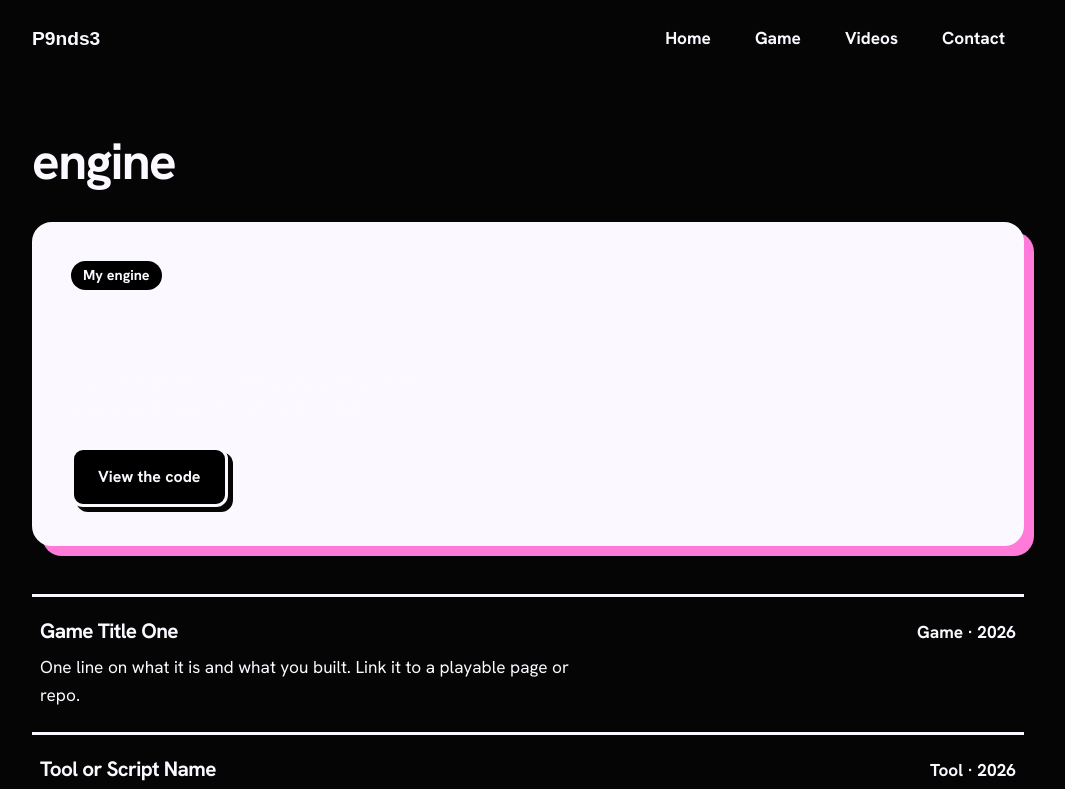
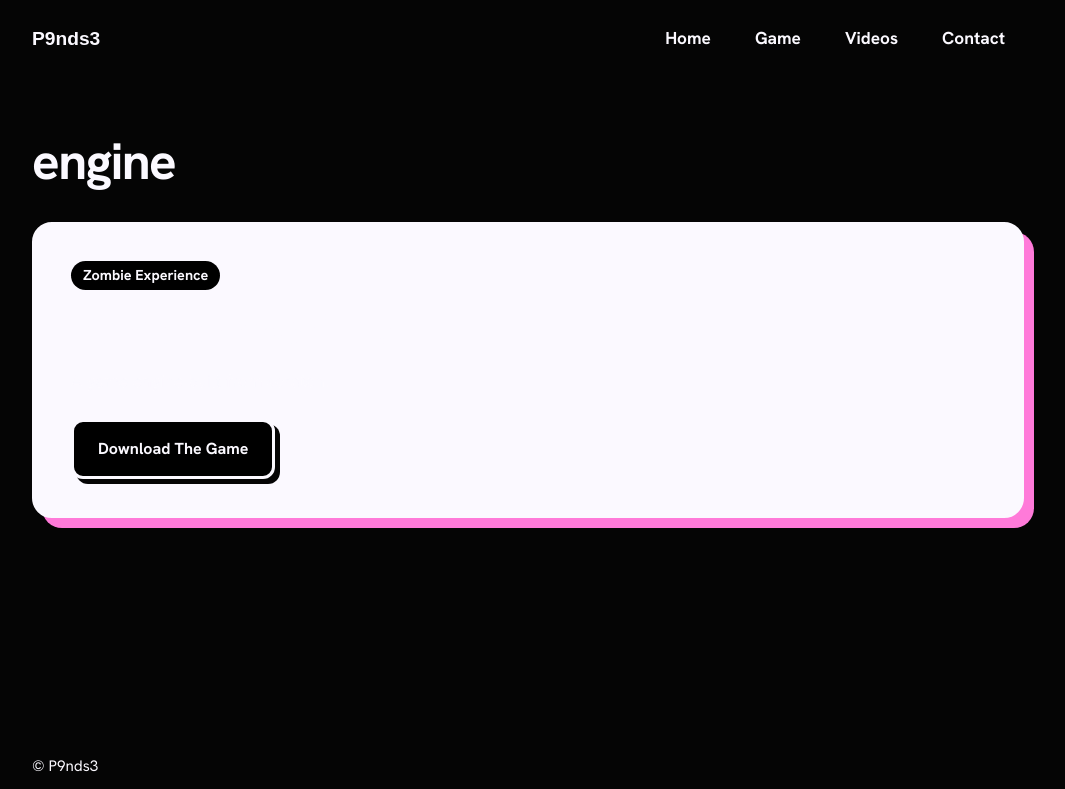
Before and after one commit to propdaily/AlmostAlive, a plain HTML site: page index.html in a window 1280 px wide. Both pictures are taken after a click on the link "Game". Shown: the top 789 px of the page, without its empty margins (112-1177 px from the left). Drawn offline with Linux system fonts and the light colour scheme; a web font is replaced by a local one.

Commit message:
Update index.html

```diff
--- a/index.html
+++ b/index.html
@@ -117,17 +117,12 @@ footer{background:var(--ink:#ffffff);color:var(--white:#fbf9ff);padding:22px 0;f
     <h2 class="title">engine</h2>
     <article class="featured">
       <div>
-        <span class="tag">My engine</span>
+        <span class="tag">Zombie Experience</span>
         <h3 data-cfg="engine">YourEngine</h3>
-        <p>A game engine built from scratch. Replace this with what it does and why you made it.</p>
-        <a class="btn main" href="#" data-link="github">View the code</a>
+        <p>A game engine built from scratch.</p>
+        <a class="btn main" href="#" data-link="github">Download The Game</a>
       </div>
     </article>
-    <div class="list">
-      <a class="row" href="#" data-link="github"><h3>Game Title One</h3><span class="meta">Game · 2026</span><p>One line on what it is and what you built. Link it to a playable page or repo.</p></a>
-      <a class="row" href="#" data-link="github"><h3>Tool or Script Name</h3><span class="meta">Tool · 2026</span><p>A script, mod, or small utility you made.</p></a>
-      <a class="row" href="#" data-link="github"><h3>Game Jam Entry</h3><span class="meta">Jam · 2025</span><p>Something short and finished.</p></a>
-    </div>
   </div></section>
 
   <!-- CONTACT -->
```
